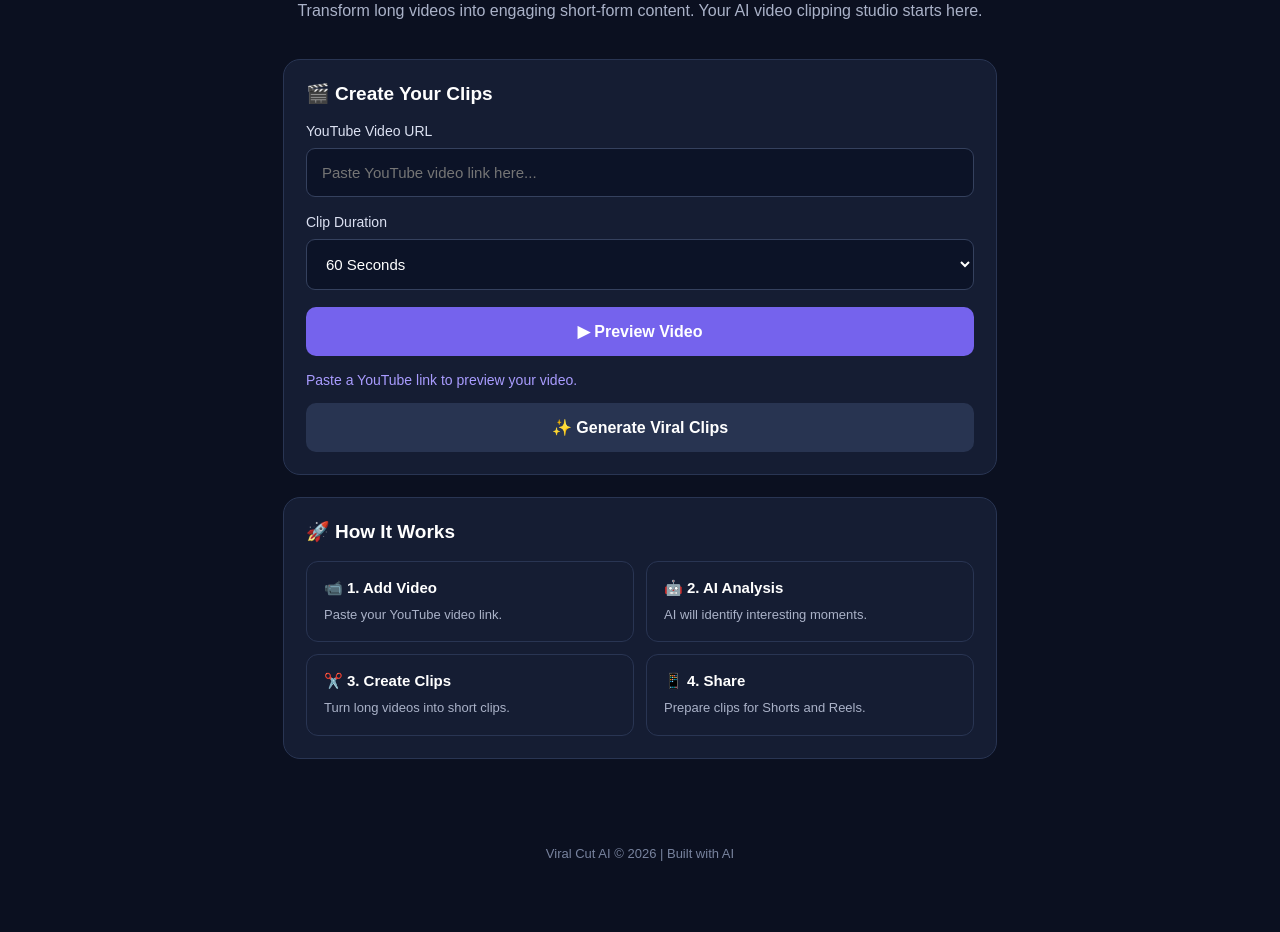
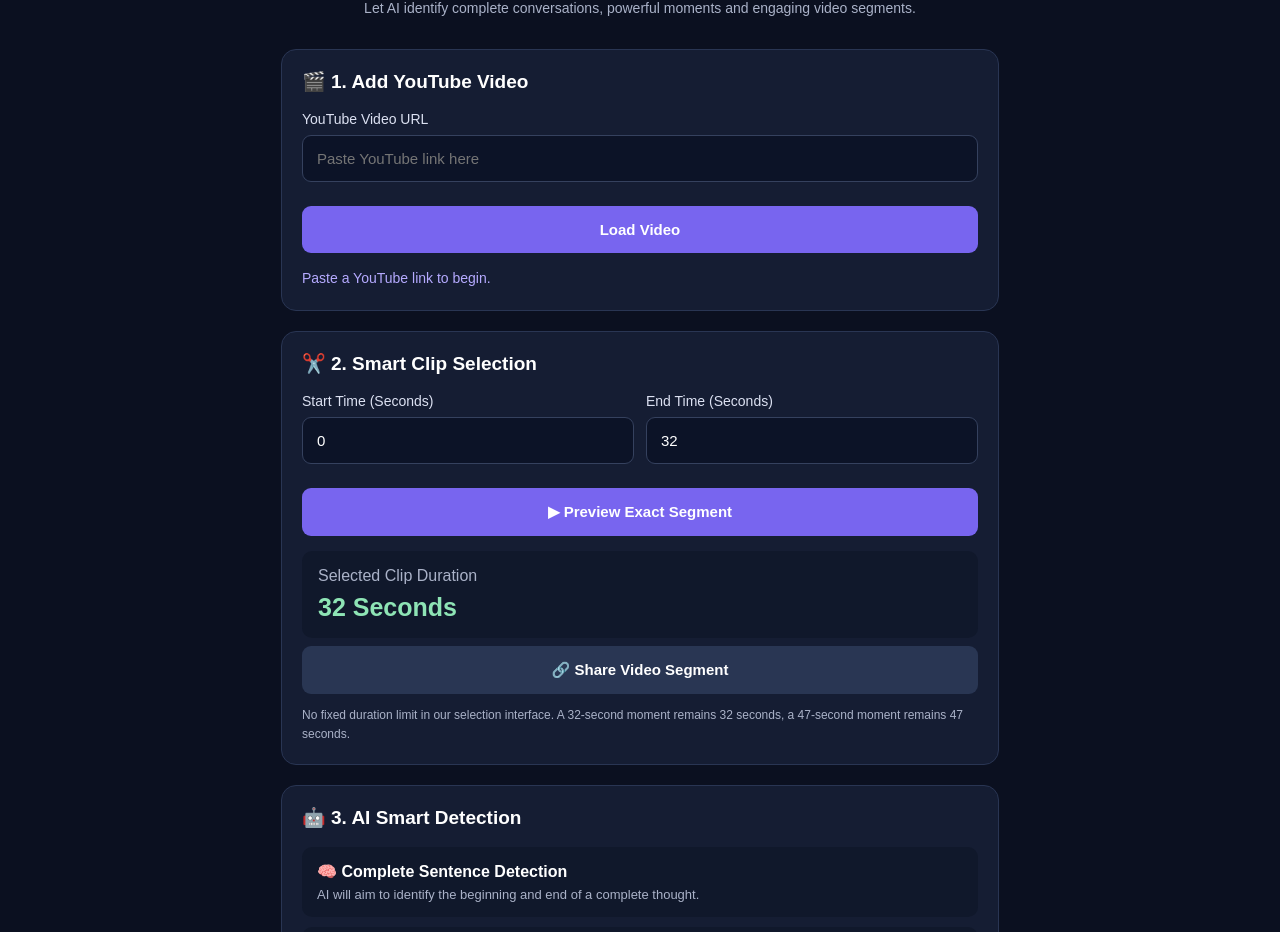
Before and after one commit to nayemahmedraihan461-ops/viral-cut-ai, a plain HTML site: page index.html in a window 1280 px wide. Shown: the part 158-1090 px from the top of the page. Before the commit the page ends 1049 px from the top, so only its background shows below. Drawn offline with Linux system fonts and the light colour scheme.

Commit message:
Update title and styles in index.html

```diff
--- a/index.html
+++ b/index.html
@@ -4,344 +4,232 @@
 <head>
 <meta charset="UTF-8">
 <meta name="viewport" content="width=device-width, initial-scale=1.0">
-<title>Viral Cut AI - Video Clip Generator</title>
-
+<title>Viral Cut AI - Smart Clips</title>
 <style>
-* {
-  margin: 0;
-  padding: 0;
-  box-sizing: border-box;
-}
-
-body {
-  font-family: Arial, sans-serif;
-  background: #0b1020;
-  color: white;
-  min-height: 100vh;
-}
-
-header {
-  padding: 20px;
-  border-bottom: 1px solid #273047;
-  display: flex;
-  justify-content: space-between;
-  align-items: center;
-}
-
-.logo {
-  font-size: 23px;
-  font-weight: bold;
-  color: #8b7cff;
-}
-
-.logo span {
-  color: white;
-}
-
-.tag {
-  background: #202947;
-  padding: 7px 12px;
-  border-radius: 20px;
-  font-size: 12px;
-  color: #a99cff;
-}
-
-main {
-  max-width: 750px;
-  margin: auto;
-  padding: 35px 18px;
-}
-
-.hero {
-  text-align: center;
-  margin-bottom: 35px;
-}
-
-.hero h1 {
-  font-size: 34px;
-  margin-bottom: 13px;
-}
-
-.hero h1 span {
-  color: #9382ff;
-}
-
-.hero p {
-  color: #aab2c8;
-  line-height: 1.6;
-}
-
-.card {
-  background: #151d33;
-  border: 1px solid #293553;
-  border-radius: 17px;
-  padding: 22px;
-  margin-bottom: 22px;
-}
-
-.card h2 {
-  font-size: 19px;
-  margin-bottom: 18px;
-}
-
-label {
-  display: block;
-  margin-bottom: 9px;
-  color: #dce1f2;
-  font-size: 14px;
-}
-
-input, select {
-  width: 100%;
-  padding: 15px;
-  background: #0c1327;
-  border: 1px solid #35415e;
-  border-radius: 9px;
-  color: white;
-  font-size: 15px;
-  outline: none;
-  margin-bottom: 17px;
-}
-
-input:focus, select:focus {
-  border-color: #9382ff;
-}
-
-button {
-  width: 100%;
-  padding: 15px;
-  background: #7563ed;
-  color: white;
-  border: none;
-  border-radius: 10px;
-  font-size: 16px;
-  font-weight: bold;
-  cursor: pointer;
-}
-
-button:active {
-  opacity: 0.8;
-}
-
-.secondary {
-  background: #283451;
-  margin-top: 12px;
-}
-
-#preview {
-  display: none;
-  margin-top: 20px;
-}
-
-iframe {
-  width: 100%;
-  aspect-ratio: 16/9;
-  border: none;
-  border-radius: 10px;
-}
-
-#message {
-  color: #a99cff;
-  margin-top: 14px;
-  font-size: 14px;
-  line-height: 1.5;
-}
-
-.features {
-  display: grid;
-  grid-template-columns: 1fr 1fr;
-  gap: 12px;
-}
-
-.feature {
-  background: #151d33;
-  padding: 17px;
-  border: 1px solid #293553;
-  border-radius: 12px;
-}
-
-.feature h3 {
-  font-size: 15px;
-  margin-bottom: 8px;
-}
-
-.feature p {
-  color: #aab2c8;
-  font-size: 13px;
-  line-height: 1.5;
-}
-
-footer {
-  text-align: center;
-  color: #78839e;
-  padding: 30px 10px;
-  font-size: 13px;
-}
-
-@media(max-width: 450px) {
-  .hero h1 {
-    font-size: 27px;
-  }
-
-  .features {
-    grid-template-columns: 1fr;
-  }
-}
+*{box-sizing:border-box;margin:0;padding:0}
+body{background:#0b1020;color:white;font-family:Arial,sans-serif}
+header{padding:20px;border-bottom:1px solid #293553;display:flex;justify-content:space-between}
+.logo{font-size:23px;font-weight:bold;color:#9382ff}
+.logo span{color:white}
+.tag{background:#282344;color:#b5aaff;padding:8px;border-radius:20px;font-size:11px}
+main{max-width:750px;margin:auto;padding:25px 16px}
+.hero{text-align:center;margin:15px 0 30px}
+.hero h1{font-size:30px;margin-bottom:12px}
+.hero h1 span{color:#9382ff}
+.hero p{color:#aab2c8;line-height:1.6;font-size:14px}
+.card{background:#151d33;border:1px solid #293553;border-radius:15px;padding:20px;margin-bottom:20px}
+h2{font-size:19px;margin-bottom:18px}
+label{display:block;color:#dce1f2;font-size:14px;margin-bottom:8px}
+input{width:100%;padding:14px;background:#0c1327;border:1px solid #35415e;border-radius:9px;color:white;font-size:15px;margin-bottom:16px}
+button{width:100%;padding:15px;background:#7865ef;color:white;border:0;border-radius:9px;font-size:15px;font-weight:bold;margin-top:8px}
+.secondary{background:#293653}
+.green{background:#16865b}
+#playerBox{display:none;margin-top:20px}
+iframe{width:100%;aspect-ratio:16/9;border:0;border-radius:10px}
+#status{color:#b5aaff;font-size:14px;line-height:1.6;margin-top:14px}
+.grid{display:grid;grid-template-columns:1fr 1fr;gap:12px}
+.result{background:#10182b;padding:16px;border-radius:10px;margin-top:15px}
+.result strong{color:#8ee4b5;font-size:25px}
+.note{font-size:12px;color:#aab2c8;line-height:1.6;margin-top:12px}
+.feature{background:#10182b;padding:15px;border-radius:10px;margin-bottom:10px}
+.feature p{font-size:13px;color:#aab2c8;margin-top:6px}
+footer{text-align:center;color:#8290aa;padding:25px;font-size:12px}
 </style>
 </head>
-
 <body>
 
 <header>
-  <div class="logo">Viral<span>Cut</span> AI ✨</div>
-  <div class="tag">BETA VERSION</div>
+ <div class="logo">Viral<span>Cut</span> AI ✨</div>
+ <div class="tag">SMART AI BETA</div>
 </header>
 
 <main>
+<section class="hero">
+ <h1>Find Your <span>Viral Moments</span></h1>
+ <p>Let AI identify complete conversations, powerful moments and engaging video segments.</p>
+</section>
 
-  <section class="hero">
-    <h1>Turn Videos Into <span>Viral Clips</span></h1>
-    <p>
-      Transform long videos into engaging short-form content.
-      Your AI video clipping studio starts here.
-    </p>
-  </section>
+<section class="card">
+ <h2>🎬 1. Add YouTube Video</h2>
+ <label>YouTube Video URL</label>
+ <input id="videoUrl" placeholder="Paste YouTube link here">
+ <button onclick="loadVideo()">Load Video</button>
 
-  <section class="card">
-    <h2>🎬 Create Your Clips</h2>
+ <div id="playerBox">
+  <h3 style="margin:20px 0 12px">Video Preview</h3>
+  <iframe id="player" allowfullscreen
+   allow="autoplay; encrypted-media; picture-in-picture">
+  </iframe>
+ </div>
+ <p id="status">Paste a YouTube link to begin.</p>
+</section>
 
-    <label>YouTube Video URL</label>
-    <input
-      type="url"
-      id="videoUrl"
-      placeholder="Paste YouTube video link here..."
-    >
+<section class="card">
+ <h2>✂️ 2. Smart Clip Selection</h2>
 
-    <label>Clip Duration</label>
-    <select id="duration">
-      <option value="30">30 Seconds</option>
-      <option value="45">45 Seconds</option>
-      <option value="60" selected>60 Seconds</option>
-      <option value="90">90 Seconds</option>
-    </select>
+ <div class="grid">
+  <div>
+   <label>Start Time (Seconds)</label>
+   <input id="start" type="number" min="0" value="0">
+  </div>
+  <div>
+   <label>End Time (Seconds)</label>
+   <input id="end" type="number" min="1" value="32">
+  </div>
+ </div>
 
-    <button onclick="previewVideo()">
-      ▶ Preview Video
-    </button>
+ <button onclick="previewClip()">▶ Preview Exact Segment</button>
 
-    <div id="preview">
-      <h3 style="margin:20px 0 12px">Video Preview</h3>
-      <iframe id="player"
-        allowfullscreen
-        allow="accelerometer; autoplay; clipboard-write; encrypted-media; gyroscope; picture-in-picture">
-      </iframe>
-    </div>
+ <div class="result">
+  <p style="color:#aab2c8;margin-bottom:8px">Selected Clip Duration</p>
+  <strong id="duration">32 Seconds</strong>
+ </div>
 
-    <p id="message">
-      Paste a YouTube link to preview your video.
-    </p>
+ <button class="secondary" onclick="shareTimestamp()">🔗 Share Video Segment</button>
 
-    <button class="secondary" onclick="generateClips()">
-      ✨ Generate Viral Clips
-    </button>
-  </section>
+ <p class="note">
+  No fixed duration limit in our selection interface.
+  A 32-second moment remains 32 seconds, a 47-second
+  moment remains 47 seconds.
+ </p>
+</section>
 
-  <section class="card">
-    <h2>🚀 How It Works</h2>
-    <div class="features">
-
-      <div class="feature">
-        <h3>📹 1. Add Video</h3>
-        <p>Paste your YouTube video link.</p>
-      </div>
-
-      <div class="feature">
-        <h3>🤖 2. AI Analysis</h3>
-        <p>AI will identify interesting moments.</p>
-      </div>
-
-      <div class="feature">
-        <h3>✂️ 3. Create Clips</h3>
-        <p>Turn long videos into short clips.</p>
-      </div>
-
-      <div class="feature">
-        <h3>📱 4. Share</h3>
-        <p>Prepare clips for Shorts and Reels.</p>
-      </div>
-
-    </div>
-  </section>
+<section class="card">
+ <h2>🤖 3. AI Smart Detection</h2>
+ <div class="feature">
+  <strong>🧠 Complete Sentence Detection</strong>
+  <p>AI will aim to identify the beginning and end of a complete thought.</p>
+ </div>
+ <div class="feature">
+  <strong>🔥 Viral Moment Detection</strong>
+  <p>Find engaging, interesting and meaningful moments.</p>
+ </div>
+ <div class="feature">
+  <strong>⏱️ Variable Duration</strong>
+  <p>Clip length depends on the detected moment, not a fixed timer.</p>
+ </div>
+ <button class="green" onclick="aiMessage()">✨ Analyze Video with AI</button>
+ <p id="aiStatus" class="note">
+  AI analysis engine is not connected yet.
+ </p>
+</section>
 
 </main>
 
-<footer>
-  Viral Cut AI © 2026 | Built with AI
-</footer>
+<footer>Viral Cut AI © 2026</footer>
 
 <script>
-function getVideoId(url) {
-  try {
-    const parsed = new URL(url);
-    let id = "";
+let videoId = null;
+let watchUrl = null;
 
-    if (parsed.hostname === "youtu.be") {
-      id = parsed.pathname.slice(1).split("/")[0];
-    } else if (
-      parsed.hostname.includes("youtube.com") ||
-      parsed.hostname.includes("youtube-nocookie.com")
-    ) {
-      if (parsed.pathname === "/watch") {
-        id = parsed.searchParams.get("v");
-      } else {
-        const parts = parsed.pathname.split("/");
-        if (["shorts", "embed", "live"].includes(parts[1])) {
-          id = parts[2];
-        }
-      }
-    }
+function getVideoId(value){
+ try{
+  const u = new URL(value);
+  const host = u.hostname.replace(/^www\./,"");
+  let id = "";
 
-    return id && /^[a-zA-Z0-9_-]{11}$/.test(id)
-      ? id : null;
+  if(host === "youtu.be"){
+   id = u.pathname.split("/")[1];
+  }else if(
+   ["youtube.com","m.youtube.com","youtube-nocookie.com"].includes(host)
+  ){
+   if(u.pathname === "/watch"){
+    id = u.searchParams.get("v");
+   }else{
+    const p = u.pathname.split("/");
+    if(["embed","shorts","live"].includes(p[1])) id=p[2];
+   }
+  }
 
-  } catch (error) {
-    return null;
-  }
+  return id && /^[a-zA-Z0-9_-]{11}$/.test(id) ? id : null;
+ }catch(e){return null}
 }
 
-function previewVideo() {
-  const url = document.getElementById("videoUrl").value.trim();
-  const id = getVideoId(url);
-  const message = document.getElementById("message");
-  const preview = document.getElementById("preview");
+function loadVideo(){
+ const value=document.getElementById("videoUrl").value.trim();
+ const id=getVideoId(value);
 
-  if (!id) {
-    message.textContent = "Please enter a valid YouTube video link.";
-    preview.style.display = "none";
-    return;
-  }
+ if(!id){
+  document.getElementById("status").textContent="Please enter a valid YouTube URL.";
+  return;
+ }
 
-  document.getElementById("player").src =
-    "https://www.youtube-nocookie.com/embed/" + id;
+ videoId=id;
+ watchUrl="https://www.youtube.com/watch?v="+id;
 
-  preview.style.display = "block";
-  message.textContent = "Video preview loaded successfully!";
+ document.getElementById("player").src=
+ "https://www.youtube-nocookie.com/embed/"+id+"?playsinline=1";
+
+ document.getElementById("playerBox").style.display="block";
+ document.getElementById("status").textContent="Video loaded. Select your desired segment.";
 }
 
-function generateClips() {
-  const url = document.getElementById("videoUrl").value.trim();
-  const id = getVideoId(url);
+function getTimes(){
+ const start=Number(document.getElementById("start").value);
+ const end=Number(document.getElementById("end").value);
 
-  if (!id) {
-    document.getElementById("message").textContent =
-      "Please add a valid YouTube link first.";
-    return;
-  }
+ if(!videoId){
+  document.getElementById("status").textContent="Load a video first.";
+  return null;
+ }
 
-  document.getElementById("message").textContent =
-    "Your video link is ready! The AI processing engine will be connected in our next development step.";
+ if(!Number.isInteger(start)||!Number.isInteger(end)||start<0||end<=start){
+  document.getElementById("status").textContent="End time must be greater than start time.";
+  return null;
+ }
+
+ return {start,end,duration:end-start};
+}
+
+function previewClip(){
+ const t=getTimes();
+ if(!t)return;
+
+ document.getElementById("duration").textContent=
+ t.duration+" Seconds";
+
+ document.getElementById("player").src=
+ "https://www.youtube-nocookie.com/embed/"+videoId+
+ "?start="+t.start+"&end="+t.end+"&playsinline=1";
+
+ document.getElementById("playerBox").style.display="block";
+ document.getElementById("status").textContent=
+ "Preview segment: "+t.start+"s to "+t.end+"s. Press Play.";
+}
+
+function shareTimestamp(){
+ const t=getTimes();
+ if(!t)return;
+
+ const url=watchUrl+"&t="+t.start+"s";
+ if(navigator.share){
+  navigator.share({title:"My Video Segment",url:url});
+ }else{
+  window.open(url,"_blank");
+ }
+}
+
+function aiMessage(){
+ if(!videoId){
+  document.getElementById("aiStatus").textContent="Load a YouTube video first.";
+  return;
+ }
+
+ document.getElementById("aiStatus").textContent=
+ "Your video is ready for AI analysis. Next we need to connect a transcript and AI processing service. Automatic detection is not active yet.";
+}
+
+document.getElementById("start").addEventListener("input",updateDuration);
+document.getElementById("end").addEventListener("input",updateDuration);
+
+function updateDuration(){
+ const start=Number(document.getElementById("start").value);
+ const end=Number(document.getElementById("end").value);
+
+ document.getElementById("duration").textContent=
+ Number.isInteger(start)&&Number.isInteger(end)&&start>=0&&end>start
+ ? (end-start)+" Seconds":"Invalid Selection";
 }
 </script>
-
 </body>
 </html>
```
